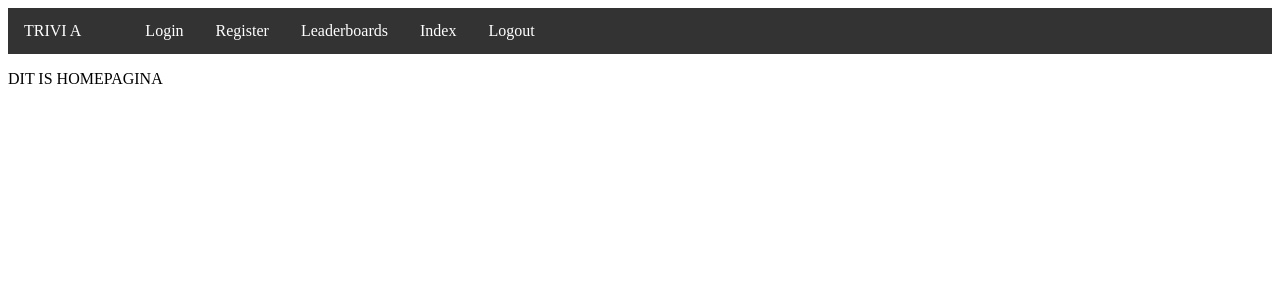
After one commit to Erebeer/Technisch-Ontwerp, a Flask app: page /testlayout in a window 1280 px wide. The commit adds this page. Shown: the top 300 px of the page. Run offline with Flask 2, Linux system fonts and the light colour scheme; some libraries are stand-ins or nearby versions.

Commit message:
Testlayout.html aangemaakt >> hierin komt ons eindproduct qua layout etc.

```diff
--- a/application.py
+++ b/application.py
@@ -137,5 +137,10 @@ def logout():
     # Go back to the homepage
     return render_template("logout.html")
 
+@app.route("/testlayout", methods=["GET", "POST"])
+def testlayout():
+    return render_template("testlayout.html")
+
+
 if __name__ == "__main__":
     app.run
--- /dev/null
+++ b/templates/testlayout.html
@@ -0,0 +1,65 @@
+<!DOCTYPE html>
+<html>
+<head>
+<style>
+ul {
+    list-style-type: none;
+    margin: 0;
+    padding: 0;
+    overflow: hidden;
+    background-color: #333;
+}
+
+li {
+    float: left;
+}
+
+li a {
+    display: block;
+    color: white;
+    text-align: center;
+    padding: 14px 16px;
+    text-decoration: none;
+}
+
+li a:hover {
+    background-color: #848;
+}
+
+/* colors for navbar */
+.navbar-default .navbar-brand .blue
+{
+    color: #537fbe;
+}
+.navbar-default .navbar-brand .red
+{
+    color: #ea433b;
+}
+.navbar-default .navbar-brand .yellow
+{
+    color: #f5b82e;
+}
+.navbar-default .navbar-brand .green
+{
+    color: #2e944b;
+}
+
+</style>
+</head>
+<body>
+
+<ul>
+    <li><a class="navbar-brand" href="{{ url_for('home') }}"><span class="red">T</span><span class="yellow">R</span><span class="red">IV</span><span class="yellow">I</span> <span class="red">A</span></a>
+</li>
+    <li><a class = "active" href="/home"></a></li>
+    <li><a class = "active" href="/login">Login</a></li>
+    <li><a href="/register">Register</a></li>
+    <li><a href="/leaderboards">Leaderboards</a></li>
+    <li><a href="/index">Index</a></li>
+    <li><a href="/logout">Logout</a></li>
+</ul>
+
+<p>DIT IS HOMEPAGINA</p>
+
+</body>
+</html>
```
Also changed, not shown: templates/home.html (+7 -2 lines), templates/index.html (+12 -8 lines).
